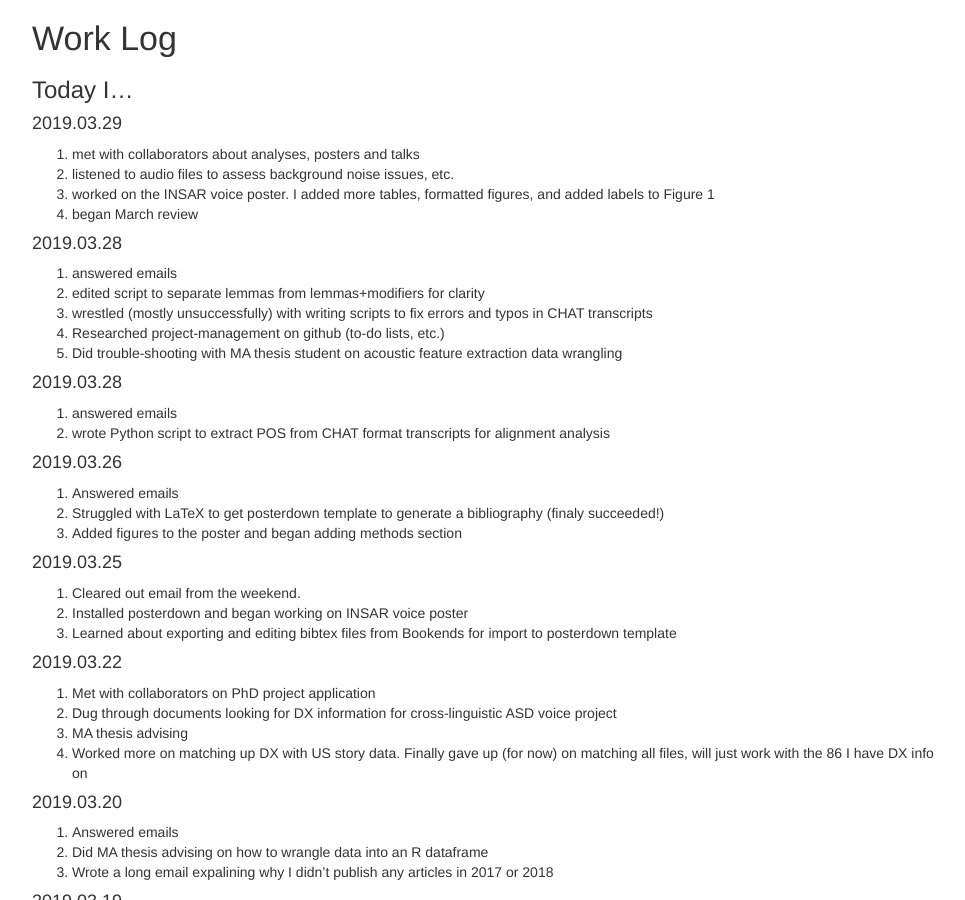
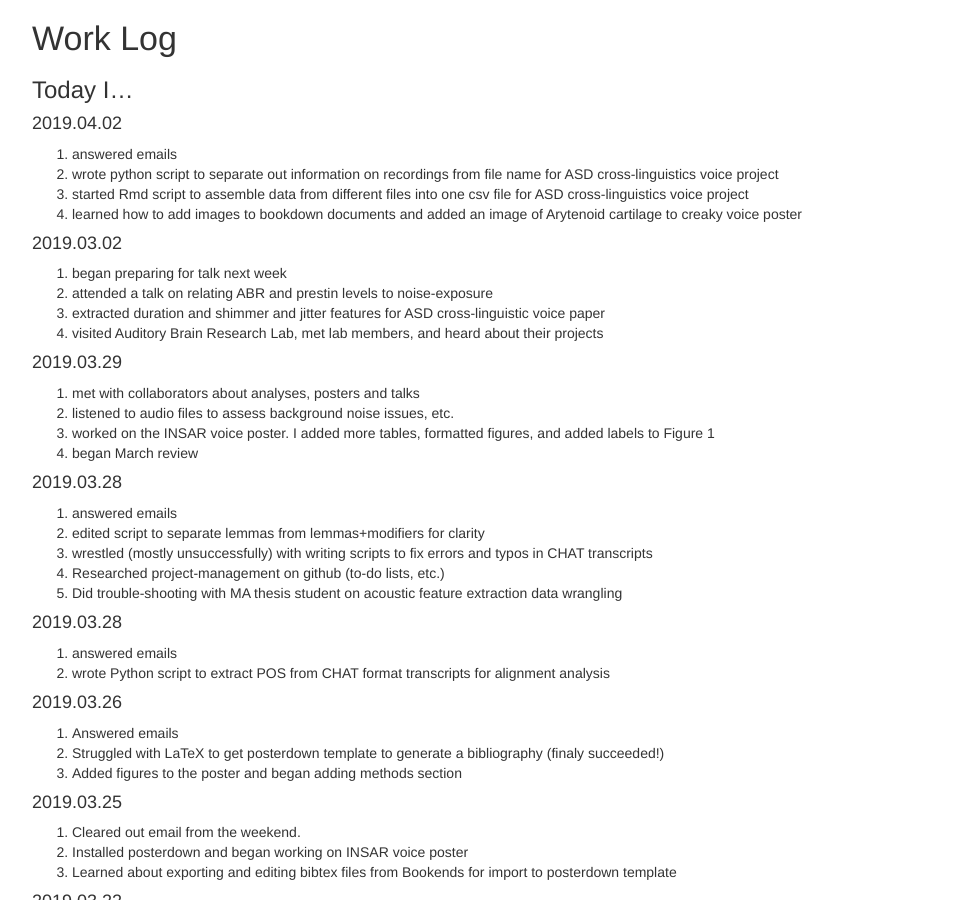
Before and after one commit to ethanweed/ethanweed.github.io, a Jekyll site: the page worklog/WorkLog.html, which Jekyll copies as it is, in a window 1280 px wide and 900 px high. Shown: the whole window, without its empty margins (153-1118 px from the left). Built offline with Jekyll 4.4.1, drawn with Linux system fonts in a browser that asks for light colours.

Commit message:
Update WorkLog.html

```diff
--- a/worklog/WorkLog.html
+++ b/worklog/WorkLog.html
@@ -197,6 +197,24 @@ $(document).ready(function () {
 <div id="today-i" class="section level3">
 <h3>Today I…</h3>
 <div id="section" class="section level4">
+<h4>2019.04.02</h4>
+<ol style="list-style-type: decimal">
+<li>answered emails</li>
+<li>wrote python script to separate out information on recordings from file name for ASD cross-linguistics voice project</li>
+<li>started Rmd script to assemble data from different files into one csv file for ASD cross-linguistics voice project</li>
+<li>learned how to add images to bookdown documents and added an image of Arytenoid cartilage to creaky voice poster</li>
+</ol>
+</div>
+<div id="section-1" class="section level4">
+<h4>2019.03.02</h4>
+<ol style="list-style-type: decimal">
+<li>began preparing for talk next week</li>
+<li>attended a talk on relating ABR and prestin levels to noise-exposure</li>
+<li>extracted duration and shimmer and jitter features for ASD cross-linguistic voice paper</li>
+<li>visited Auditory Brain Research Lab, met lab members, and heard about their projects</li>
+</ol>
+</div>
+<div id="section-2" class="section level4">
 <h4>2019.03.29</h4>
 <ol style="list-style-type: decimal">
 <li>met with collaborators about analyses, posters and talks</li>
@@ -205,7 +223,7 @@ $(document).ready(function () {
 <li>began March review</li>
 </ol>
 </div>
-<div id="section-1" class="section level4">
+<div id="section-3" class="section level4">
 <h4>2019.03.28</h4>
 <ol style="list-style-type: decimal">
 <li>answered emails</li>
@@ -215,14 +233,14 @@ $(document).ready(function () {
 <li>Did trouble-shooting with MA thesis student on acoustic feature extraction data wrangling</li>
 </ol>
 </div>
-<div id="section-2" class="section level4">
+<div id="section-4" class="section level4">
 <h4>2019.03.28</h4>
 <ol style="list-style-type: decimal">
 <li>answered emails</li>
 <li>wrote Python script to extract POS from CHAT format transcripts for alignment analysis</li>
 </ol>
 </div>
-<div id="section-3" class="section level4">
+<div id="section-5" class="section level4">
 <h4>2019.03.26</h4>
 <ol style="list-style-type: decimal">
 <li>Answered emails</li>
@@ -230,7 +248,7 @@ $(document).ready(function () {
 <li>Added figures to the poster and began adding methods section</li>
 </ol>
 </div>
-<div id="section-4" class="section level4">
+<div id="section-6" class="section level4">
 <h4>2019.03.25</h4>
 <ol style="list-style-type: decimal">
 <li>Cleared out email from the weekend.</li>
@@ -238,7 +256,7 @@ $(document).ready(function () {
 <li>Learned about exporting and editing bibtex files from Bookends for import to posterdown template</li>
 </ol>
 </div>
-<div id="section-5" class="section level4">
+<div id="section-7" class="section level4">
 <h4>2019.03.22</h4>
 <ol style="list-style-type: decimal">
 <li>Met with collaborators on PhD project application</li>
@@ -247,7 +265,7 @@ $(document).ready(function () {
 <li>Worked more on matching up DX with US story data. Finally gave up (for now) on matching all files, will just work with the 86 I have DX info on</li>
 </ol>
 </div>
-<div id="section-6" class="section level4">
+<div id="section-8" class="section level4">
 <h4>2019.03.20</h4>
 <ol style="list-style-type: decimal">
 <li>Answered emails</li>
@@ -255,7 +273,7 @@ $(document).ready(function () {
 <li>Wrote a long email expalining why I didn’t publish any articles in 2017 or 2018</li>
 </ol>
 </div>
-<div id="section-7" class="section level4">
+<div id="section-9" class="section level4">
 <h4>2019.03.19</h4>
 <ol style="list-style-type: decimal">
 <li>Answered emails</li>
@@ -265,7 +283,7 @@ $(document).ready(function () {
 <li>Began modelling dyslexia / history of reading disability data for RSC</li>
 </ol>
 </div>
-<div id="section-8" class="section level4">
+<div id="section-10" class="section level4">
 <h4>2019.03.18</h4>
 <ol style="list-style-type: decimal">
 <li>Looked into the idea of livestreaming journal article reading as a teaching tool</li>
@@ -276,7 +294,7 @@ $(document).ready(function () {
 <li>Finally got around to adding python scripts to OSF for Hearing You Hearing Me article</li>
 </ol>
 </div>
-<div id="section-9" class="section level4">
+<div id="section-11" class="section level4">
 <h4>2019.03.15</h4>
 <ol style="list-style-type: decimal">
 <li>Met with collaborators to discuss design for upcoming pilot EEG project</li>
@@ -286,7 +304,7 @@ $(document).ready(function () {
 <li>Produced high-res images for meta-analysis paper</li>
 </ol>
 </div>
-<div id="section-10" class="section level4">
+<div id="section-12" class="section level4">
 <h4>2019.03.14</h4>
 <ol style="list-style-type: decimal">
 <li>Gave comments on PhD application</li>
@@ -295,7 +313,7 @@ $(document).ready(function () {
 <li>Completed and sent article review</li>
 </ol>
 </div>
-<div id="section-11" class="section level4">
+<div id="section-13" class="section level4">
 <h4>2019.03.13</h4>
 <ol style="list-style-type: decimal">
 <li>Reviewed tutorial on lme4</li>
@@ -304,7 +322,7 @@ $(document).ready(function () {
 <li>Discovered that the read.csv function in R can read from a URL, but semmingly not if the file is stored on GitHub</li>
 </ol>
 </div>
-<div id="section-12" class="section level4">
+<div id="section-14" class="section level4">
 <h4>2019.03.12</h4>
 <ol style="list-style-type: decimal">
 <li>Gave feedback on PhD application</li>
@@ -312,7 +330,7 @@ $(document).ready(function () {
 <li>Researched options for anonymously linking to code and data during peer review and settled on OSF, which can generate a view-only link</li>
 </ol>
 </div>
-<div id="section-13" class="section level4">
+<div id="section-15" class="section level4">
 <h4>2019.03.11</h4>
 <ol style="list-style-type: decimal">
 <li>Caught up on email</li>
@@ -321,14 +339,14 @@ $(document).ready(function () {
 <li>Began final edits on meta-analysis prior to submission</li>
 </ol>
 </div>
-<div id="section-14" class="section level4">
+<div id="section-16" class="section level4">
 <h4>2019.03.07</h4>
 <ol style="list-style-type: decimal">
 <li>Wrote a Praat script to extract jitter and shimmer</li>
 <li>Added jitter and shimmer to ASD voice analysis</li>
 </ol>
 </div>
-<div id="section-15" class="section level4">
+<div id="section-17" class="section level4">
 <h4>2019.03.06</h4>
 <ol style="list-style-type: decimal">
 <li>Caught up on email</li>
@@ -337,7 +355,7 @@ $(document).ready(function () {
 <li>Worked on editing PsychoPy script for upcoming data collection</li>
 </ol>
 </div>
-<div id="section-16" class="section level4">
+<div id="section-18" class="section level4">
 <h4>2019.03.05</h4>
 <ol style="list-style-type: decimal">
 <li>Met with a collaborator to plan analyses for an article</li>
@@ -346,14 +364,14 @@ $(document).ready(function () {
 <li>Set up conda environment for editing psychopy code in jupyter notebooks</li>
 </ol>
 </div>
-<div id="section-17" class="section level4">
+<div id="section-19" class="section level4">
 <h4>2019.03.03</h4>
 <ol style="list-style-type: decimal">
 <li>Reviewed progress during first month of sabbatical</li>
 <li>Thought a bit about changes to next semesters stats teaching</li>
 </ol>
 </div>
-<div id="section-18" class="section level4">
+<div id="section-20" class="section level4">
 <h4>2019.02.29</h4>
 <ol style="list-style-type: decimal">
 <li>Started a new repo for cross-linguistic ASD project</li>
@@ -361,7 +379,7 @@ $(document).ready(function () {
 <li>Experimented with mixing R and Python within a single .Rmd file</li>
 </ol>
 </div>
-<div id="section-19" class="section level4">
+<div id="section-21" class="section level4">
 <h4>2019.02.28</h4>
 <ol style="list-style-type: decimal">
 <li>Had a Skype meeting with research collaborators</li>
@@ -369,7 +387,7 @@ $(document).ready(function () {
 <li>Meeting with collaborators on task selection / modification for upcoming study</li>
 </ol>
 </div>
-<div id="section-20" class="section level4">
+<div id="section-22" class="section level4">
 <h4>2019.02.27</h4>
 <ol style="list-style-type: decimal">
 <li>Answered emails</li>
@@ -380,13 +398,13 @@ $(document).ready(function () {
 <li>Some exam grading</li>
 </ol>
 </div>
-<div id="section-21" class="section level4">
+<div id="section-23" class="section level4">
 <h4>2019.02.26</h4>
 <ol style="list-style-type: decimal">
 <li>Finished article draft and sent to co-author</li>
 </ol>
 </div>
-<div id="section-22" class="section level4">
+<div id="section-24" class="section level4">
 <h4>2019.02.25</h4>
 <ol style="list-style-type: decimal">
 <li>Did MA thesis advising</li>
@@ -398,13 +416,13 @@ $(document).ready(function () {
 <li>Found a small but important error and re-ran meta-analysis</li>
 </ol>
 </div>
-<div id="section-23" class="section level4">
+<div id="section-25" class="section level4">
 <h4>2019.02.24</h4>
 <ol style="list-style-type: decimal">
 <li>Wrote a bash and python combo to batch normalize the volume on a directory of sound files</li>
 </ol>
 </div>
-<div id="section-24" class="section level4">
+<div id="section-26" class="section level4">
 <h4>2019.02.22</h4>
 <ol style="list-style-type: decimal">
 <li>Wrote a Praat script to batch low-pass filter speech stimuli</li>
@@ -414,7 +432,7 @@ $(document).ready(function () {
 <li>Wrote first draft of discussion section for meta-analysis</li>
 </ol>
 </div>
-<div id="section-25" class="section level4">
+<div id="section-27" class="section level4">
 <h4>2019.02.21</h4>
 <ol style="list-style-type: decimal">
 <li>Wrote emails</li>
@@ -424,7 +442,7 @@ $(document).ready(function () {
 <li>Made a table with meta-analysis data</li>
 </ol>
 </div>
-<div id="section-26" class="section level4">
+<div id="section-28" class="section level4">
 <h4>2019.02.20</h4>
 <ol style="list-style-type: decimal">
 <li>Answered emails</li>
```
